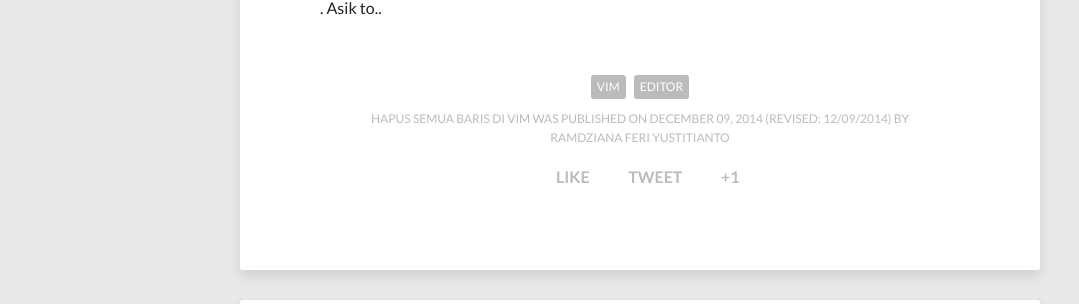
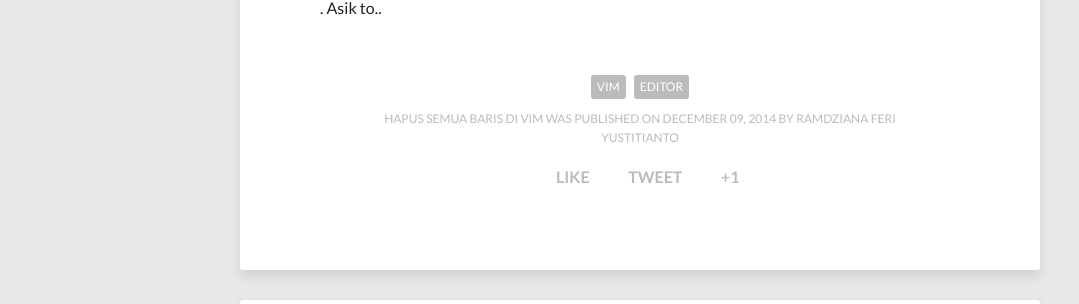
Before and after one commit to rafeyu/rafeyu.github.io, a Jekyll site: the page built from _posts/2014-12-09-hapus-semua-baris-di-vim.md, in a window 1280 px wide. Shown: the part 1065-1369 px from the top of the page, without its empty margins (0-1079 px from the left). Built offline with Jekyll 4.4.1, drawn with Linux system fonts in a browser that asks for light colours; nearby versions of some CDN libraries; comment, search, counter and statistics services are not loaded.

Commit message:
remove modified

```diff
--- a/_posts/2014-12-09-hapus-semua-baris-di-vim.md
+++ b/_posts/2014-12-09-hapus-semua-baris-di-vim.md
@@ -2,7 +2,6 @@
 published: true
 layout: post
 title: "Hapus Semua Baris di Vim"
-modified: 2014-12-09 23:44:31 +0700
 tags: [vim,editor]
 category: linux
 image:
```
